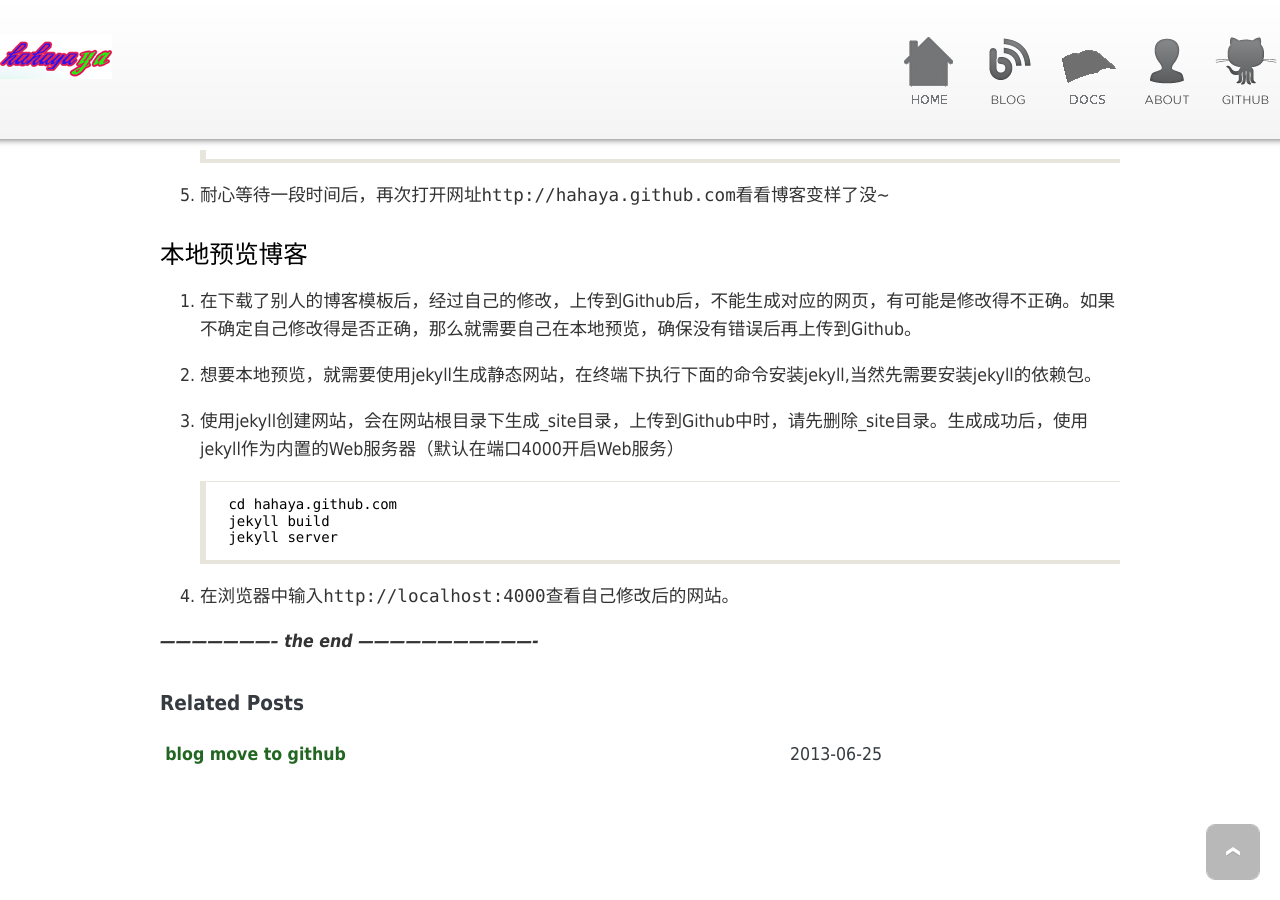
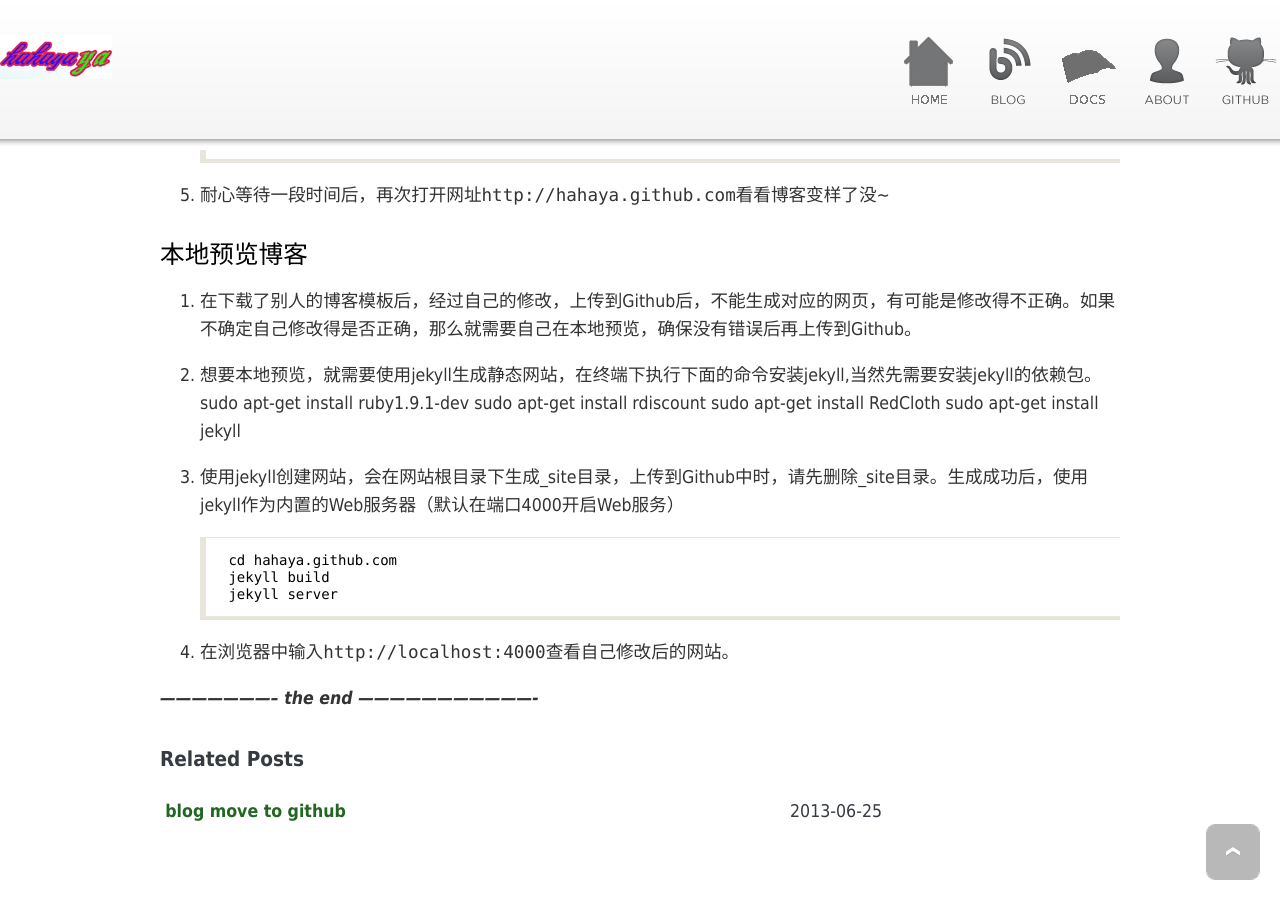
Before and after one commit to hahaya/hahaya.github.com, a Jekyll site: the page built from _posts/2013-6-26-build-blog-on-github.md, in a window 1280 px wide and 900 px high, scrolled down 1647 px. Built offline with Jekyll 4.4.1, drawn with Linux system fonts in a browser that asks for light colours; Markdown is read by kramdown in place of the engine named in the settings.

Commit message:
change post

```diff
--- a/_posts/2013-6-26-build-blog-on-github.md
+++ b/_posts/2013-6-26-build-blog-on-github.md
@@ -61,6 +61,10 @@ GitHub是个神奇的发明，将代码和社区联系在一起。GitHub是现
 1. 在下载了别人的博客模板后，经过自己的修改，上传到Github后，不能生成对应的网页，有可能是修改得不正确。如果不确定自己修改得是否正确，那么就需要自己在本地预览，确保没有错误后再上传到Github。
 
 2. 想要本地预览，就需要使用jekyll生成静态网站，在终端下执行下面的命令安装jekyll,当然先需要安装jekyll的依赖包。
+		sudo apt-get install ruby1.9.1-dev
+		sudo apt-get install rdiscount
+		sudo apt-get install RedCloth
+		sudo apt-get install jekyll
 
 3. 使用jekyll创建网站，会在网站根目录下生成_site目录，上传到Github中时，请先删除_site目录。生成成功后，使用jekyll作为内置的Web服务器（默认在端口4000开启Web服务）
 
```
